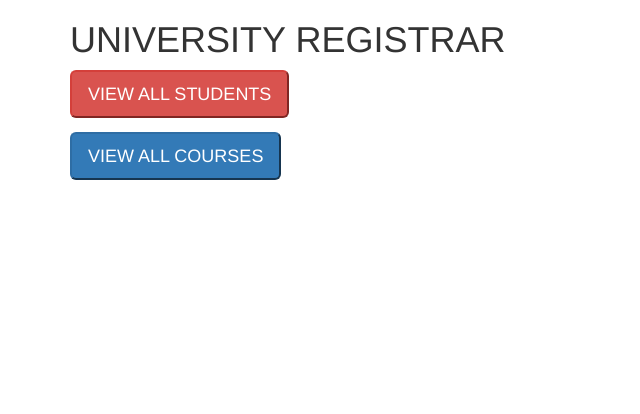
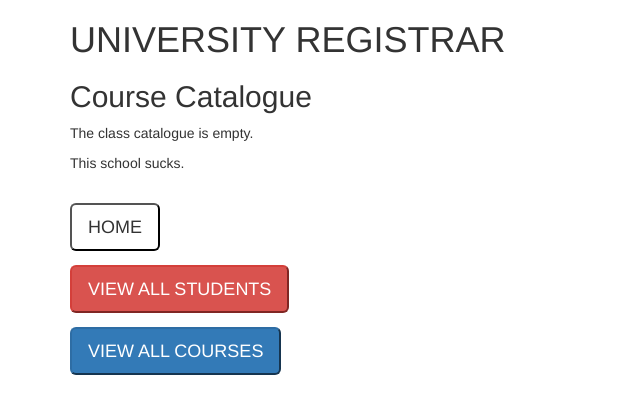
Before and after one commit to ludichrislyts/univ, a PHP site: template views/courses.html.twig in a window 1280 px wide. Shown: the top 414 px of the page, without its empty margins (0-640 px from the left). Run offline with PHP 8.4, Linux system fonts and the light colour scheme; the template is opened without the code that fills it, so the values that code supplies are empty; some libraries are stand-ins or nearby versions.

Commit message:
set up html for students and courses view all routes.

```diff
--- a/views/courses.html.twig
+++ b/views/courses.html.twig
@@ -10,6 +10,29 @@
         <div class="container">
 
             <h1>UNIVERSITY REGISTRAR</h1>
+            <h2>Course Catalogue</h2>
+                {% if courses is not empty %}
+                    <ul>
+                    {% for course in courses %}
+                        <li><a href="/course/{{ course.getId }}">{{ course.getCourseNumber}}: {{ course.getCourseName }}</a></li>
+                    {% endfor %}
+                    </ul>
+
+                {% else %}
+                    <p>The class catalogue is empty.</p>
+                    <p>This school sucks.</p>
+                {% endif %}
+                <br>
+
+
+
+
+
+
+
+            <form action="/" method="get">
+                <button type="submit" class="btn-lg" style="background-color: white">HOME</button>
+            </form>
             <form action="/students" method="get">
                 <button type="submit" class="btn-lg btn-danger">VIEW ALL STUDENTS</button>
             </form>
```
Also changed, not shown: views/index.html.twig (+9 -0 lines), views/students.html.twig (+21 -0 lines).
